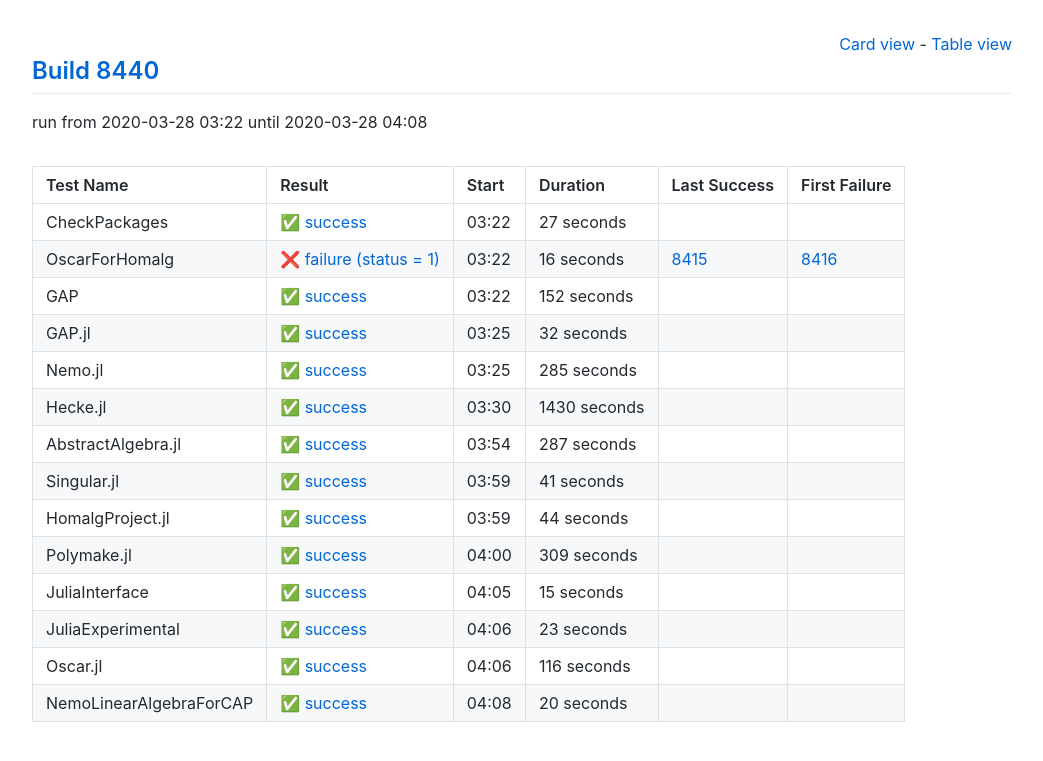
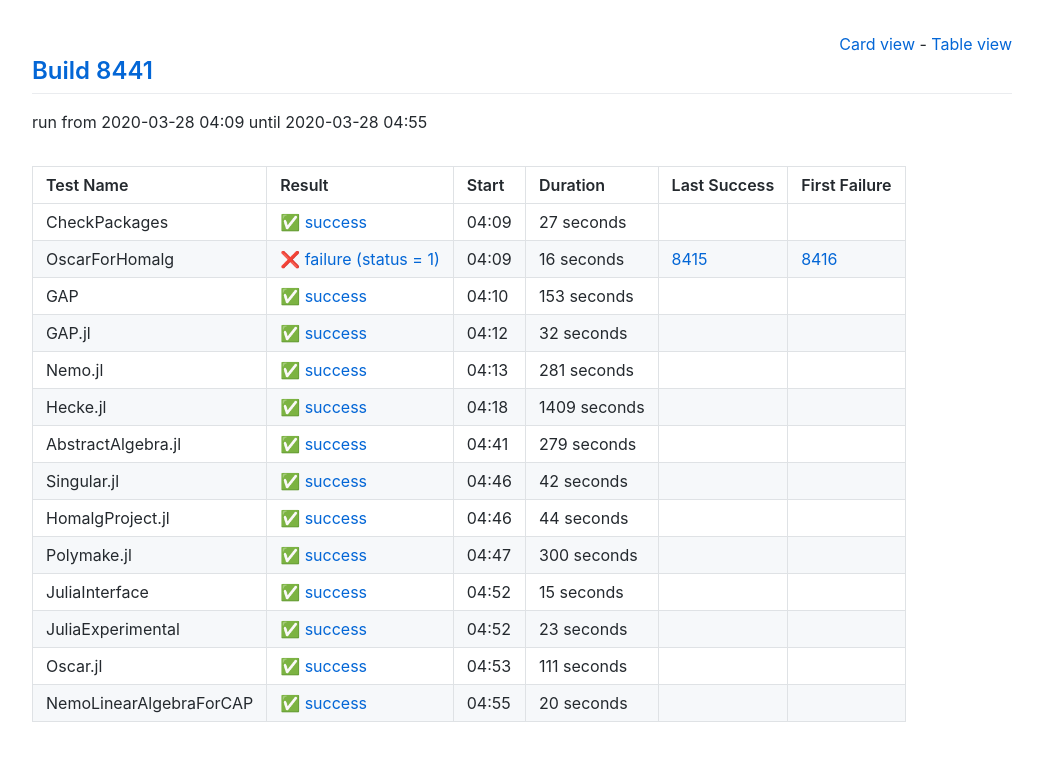
Before and after one commit to oscar-system/oscar-ci-status, a Jekyll site: the page built from table.html, in a window 1280 px wide. Shown: the top 761 px of the page, without its empty margins (118-1161 px from the left). Built offline with Jekyll 4.4.1, drawn with Linux system fonts in a browser that asks for light colours.

Commit message:
Build 8441

```diff
--- a/_data/ci.yml
+++ b/_data/ci.yml
@@ -1,5 +1,5 @@
-build: 8440
-build_url: https://oscarci.mathematik.uni-kl.de/job/oscar/8440/
+build: 8441
+build_url: https://oscarci.mathematik.uni-kl.de/job/oscar/8441/
 job: oscar
 tests:
 - duration: 27
@@ -8,9 +8,9 @@ tests:
   first_failure_url: null
   last_success: false
   last_success_url: null
-  log: https://oscarci.mathematik.uni-kl.de/job/oscar/8440/artifact/logs/build-8440/CheckPackages.log
+  log: https://oscarci.mathematik.uni-kl.de/job/oscar/8441/artifact/logs/build-8441/CheckPackages.log
   name: CheckPackages
-  start: 2020-03-28 03:22
+  start: 2020-03-28 04:09
   status: success
   success: true
 - duration: 16
@@ -19,20 +19,20 @@ tests:
   first_failure_url: https://oscarci.mathematik.uni-kl.de/job/oscar/8416/
   last_success: 8415
   last_success_url: https://oscarci.mathematik.uni-kl.de/job/oscar/8415/
-  log: https://oscarci.mathematik.uni-kl.de/job/oscar/8440/artifact/logs/build-8440/OscarForHomalg.log
+  log: https://oscarci.mathematik.uni-kl.de/job/oscar/8441/artifact/logs/build-8441/OscarForHomalg.log
   name: OscarForHomalg
-  start: 2020-03-28 03:22
+  start: 2020-03-28 04:09
   status: failure
   success: false
-- duration: 152
+- duration: 153
   exitcode: 0
   first_failure: false
   first_failure_url: null
   last_success: false
   last_success_url: null
-  log: https://oscarci.mathematik.uni-kl.de/job/oscar/8440/artifact/logs/build-8440/GAP.log
+  log: https://oscarci.mathematik.uni-kl.de/job/oscar/8441/artifact/logs/build-8441/GAP.log
   name: GAP
-  start: 2020-03-28 03:22
+  start: 2020-03-28 04:10
   status: success
   success: true
 - duration: 32
@@ -41,53 +41,53 @@ tests:
   first_failure_url: null
   last_success: false
   last_success_url: null
-  log: https://oscarci.mathematik.uni-kl.de/job/oscar/8440/artifact/logs/build-8440/GAP.jl.log
+  log: https://oscarci.mathematik.uni-kl.de/job/oscar/8441/artifact/logs/build-8441/GAP.jl.log
   name: GAP.jl
-  start: 2020-03-28 03:25
+  start: 2020-03-28 04:12
   status: success
   success: true
-- duration: 285
+- duration: 281
   exitcode: 0
   first_failure: false
   first_failure_url: null
   last_success: false
   last_success_url: null
-  log: https://oscarci.mathematik.uni-kl.de/job/oscar/8440/artifact/logs/build-8440/Nemo.jl.log
+  log: https://oscarci.mathematik.uni-kl.de/job/oscar/8441/artifact/logs/build-8441/Nemo.jl.log
   name: Nemo.jl
-  start: 2020-03-28 03:25
+  start: 2020-03-28 04:13
   status: success
   success: true
-- duration: 1430
+- duration: 1409
   exitcode: 0
   first_failure: false
   first_failure_url: null
   last_success: false
   last_success_url: null
-  log: https://oscarci.mathematik.uni-kl.de/job/oscar/8440/artifact/logs/build-8440/Hecke.jl.log
+  log: https://oscarci.mathematik.uni-kl.de/job/oscar/8441/artifact/logs/build-8441/Hecke.jl.log
   name: Hecke.jl
-  start: 2020-03-28 03:30
+  start: 2020-03-28 04:18
   status: success
   success: true
-- duration: 287
+- duration: 279
   exitcode: 0
   first_failure: false
   first_failure_url: null
   last_success: false
   last_success_url: null
-  log: https://oscarci.mathematik.uni-kl.de/job/oscar/8440/artifact/logs/build-8440/AbstractAlgebra.jl.log
+  log: https://oscarci.mathematik.uni-kl.de/job/oscar/8441/artifact/logs/build-8441/AbstractAlgebra.jl.log
   name: AbstractAlgebra.jl
-  start: 2020-03-28 03:54
+  start: 2020-03-28 04:41
   status: success
   success: true
-- duration: 41
+- duration: 42
   exitcode: 0
   first_failure: false
   first_failure_url: null
   last_success: false
   last_success_url: null
-  log: https://oscarci.mathematik.uni-kl.de/job/oscar/8440/artifact/logs/build-8440/Singular.jl.log
+  log: https://oscarci.mathematik.uni-kl.de/job/oscar/8441/artifact/logs/build-8441/Singular.jl.log
   name: Singular.jl
-  start: 2020-03-28 03:59
+  start: 2020-03-28 04:46
   status: success
   success: true
 - duration: 44
@@ -96,20 +96,20 @@ tests:
   first_failure_url: null
   last_success: false
   last_success_url: null
-  log: https://oscarci.mathematik.uni-kl.de/job/oscar/8440/artifact/logs/build-8440/HomalgProject.jl.log
+  log: https://oscarci.mathematik.uni-kl.de/job/oscar/8441/artifact/logs/build-8441/HomalgProject.jl.log
   name: HomalgProject.jl
-  start: 2020-03-28 03:59
+  start: 2020-03-28 04:46
   status: success
   success: true
-- duration: 309
+- duration: 300
   exitcode: 0
   first_failure: false
   first_failure_url: null
   last_success: false
   last_success_url: null
-  log: https://oscarci.mathematik.uni-kl.de/job/oscar/8440/artifact/logs/build-8440/Polymake.jl.log
+  log: https://oscarci.mathematik.uni-kl.de/job/oscar/8441/artifact/logs/build-8441/Polymake.jl.log
   name: Polymake.jl
-  start: 2020-03-28 04:00
+  start: 2020-03-28 04:47
   status: success
   success: true
 - duration: 15
@@ -118,9 +118,9 @@ tests:
   first_failure_url: null
   last_success: false
   last_success_url: null
-  log: https://oscarci.mathematik.uni-kl.de/job/oscar/8440/artifact/logs/build-8440/JuliaInterface.log
+  log: https://oscarci.mathematik.uni-kl.de/job/oscar/8441/artifact/logs/build-8441/JuliaInterface.log
   name: JuliaInterface
-  start: 2020-03-28 04:05
+  start: 2020-03-28 04:52
   status: success
   success: true
 - duration: 23
@@ -129,20 +129,20 @@ tests:
   first_failure_url: null
   last_success: false
   last_success_url: null
-  log: https://oscarci.mathematik.uni-kl.de/job/oscar/8440/artifact/logs/build-8440/JuliaExperimental.log
+  log: https://oscarci.mathematik.uni-kl.de/job/oscar/8441/artifact/logs/build-8441/JuliaExperimental.log
   name: JuliaExperimental
-  start: 2020-03-28 04:06
+  start: 2020-03-28 04:52
   status: success
   success: true
-- duration: 116
+- duration: 111
   exitcode: 0
   first_failure: false
   first_failure_url: null
   last_success: false
   last_success_url: null
-  log: https://oscarci.mathematik.uni-kl.de/job/oscar/8440/artifact/logs/build-8440/Oscar.jl.log
+  log: https://oscarci.mathematik.uni-kl.de/job/oscar/8441/artifact/logs/build-8441/Oscar.jl.log
   name: Oscar.jl
-  start: 2020-03-28 04:06
+  start: 2020-03-28 04:53
   status: success
   success: true
 - duration: 20
@@ -151,8 +151,8 @@ tests:
   first_failure_url: null
   last_success: false
   last_success_url: null
-  log: https://oscarci.mathematik.uni-kl.de/job/oscar/8440/artifact/logs/build-8440/NemoLinearAlgebraForCAP.log
+  log: https://oscarci.mathematik.uni-kl.de/job/oscar/8441/artifact/logs/build-8441/NemoLinearAlgebraForCAP.log
   name: NemoLinearAlgebraForCAP
-  start: 2020-03-28 04:08
+  start: 2020-03-28 04:55
   status: success
   success: true
```
Also changed, not shown: README.md.
